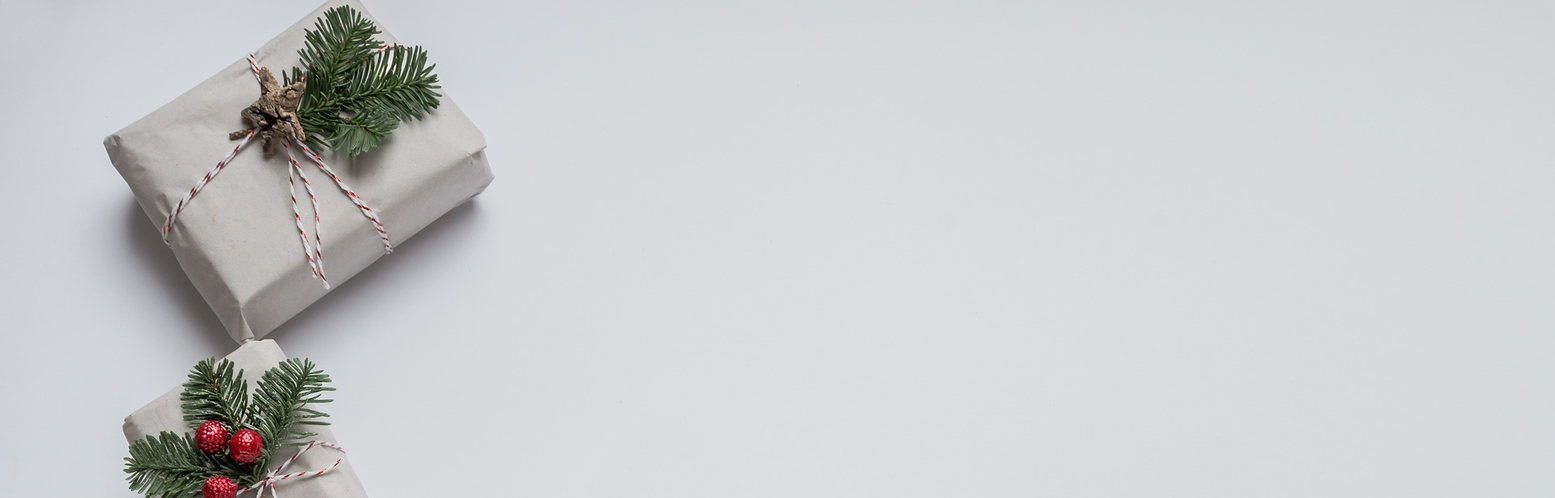
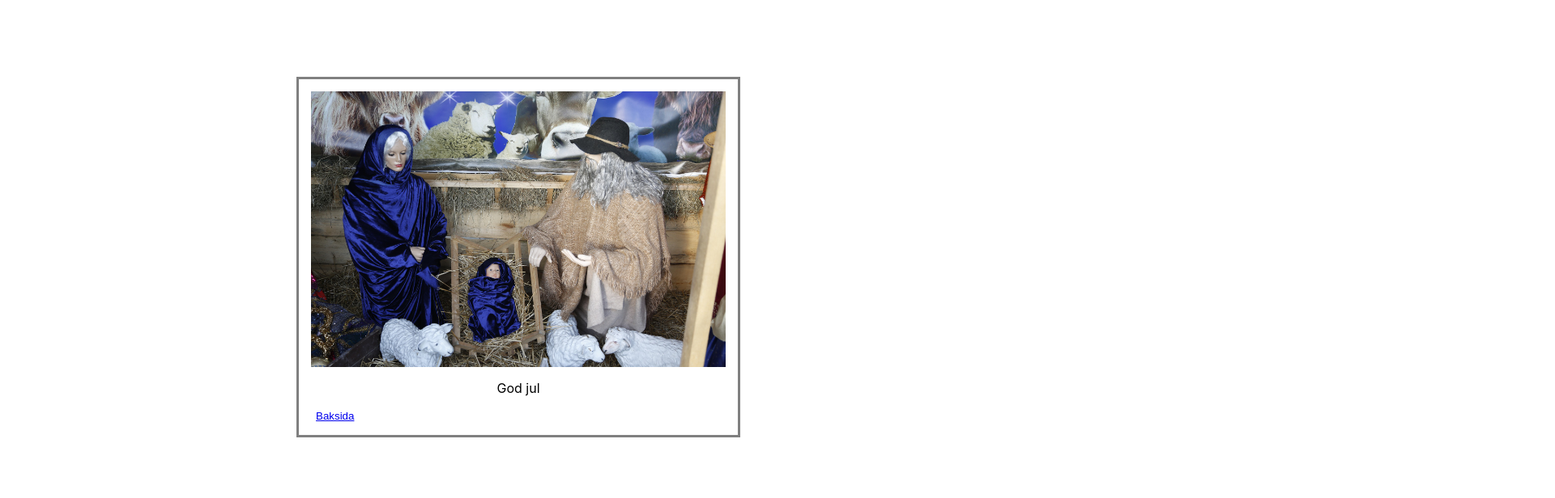
Before and after one commit to CeciliaMichele/Christmascard2022, a React (Create React App) app: page / in a window 1280 px wide. Shown: the top 616 px of the page at 81% size, 1920 px wide, since content can reach past the window. Built offline with nearby package versions, Linux system fonts and the light colour scheme.

Commit message:
added styling and globalstyling file

```diff
--- a/package.json
+++ b/package.json
@@ -36,6 +36,7 @@
   },
   "devDependencies": {
     "eslint-plugin-flowtype": "^8.0.3",
+    "file-loader": "^6.2.0",
     "react-scripts": "5.0.1"
   }
 }
--- a/src/App.js
+++ b/src/App.js
@@ -3,15 +3,13 @@ import React from 'react'
 import { BrowserRouter, Route, Routes } from 'react-router-dom';
 import { Front } from 'components/Front';
 import { Back } from 'components/Back';
-import { Header } from 'components/Header';
 // import styled from 'styled-components'
 
 export const App = () => {
   return (
     <BrowserRouter>
       <Routes>
-        <Route path="/" element={<Header />} />
-        <Route path="/front" element={<Front />} />
+        <Route path="/" element={<Front />} />
         <Route path="/back" element={<Back />} />
       </Routes>
     </BrowserRouter>
--- a/src/components/Back.js
+++ b/src/components/Back.js
@@ -1,15 +1,41 @@
 /* eslint-disable linebreak-style */
 import React from 'react'
 import { Link } from 'react-router-dom'
+import styled from 'styled-components'
+import { Wrapper } from 'components/GlobalStyling'
 
 export const Back = () => {
   return (
-    <div>
-      <button type="button">
-        <Link to="/front">Gå till framsidan</Link>
-      </button>
-    </div>
+    <Wrapper>
+      <Container>
+        <p>god jul</p>
+        <button type="button">
+          <Link to="/">Framsida</Link>
+        </button>
+      </Container>
+    </Wrapper>
   )
 }
 
+const Container = styled.div`
+width: 40%;
+height: auto;
+border: solid gray;
+display: flex;
+justify-content: center;
+flex-direction: column;
+text-align: center;
+margin: 15px;
+padding: 15px;
+
+button {
+text-align: center;
+display: flex;
+justify-content: center;
+width: 50%;
+border: none;
+background-color: transparent;
+}
+`
+
 export default Link
--- a/src/components/Front.js
+++ b/src/components/Front.js
@@ -2,17 +2,20 @@
 import React from 'react'
 import { Link } from 'react-router-dom'
 import styled from 'styled-components'
+import bajs from '../images/bajs.jpg'
+import { Wrapper } from './GlobalStyling'
 
 export const Front = () => {
   return (
-    <>
+    <Wrapper>
       <Container>
-        <h1>god jul</h1>
+        <ProfileImage src={bajs} alt="Picture of Cecilia" />
+        <p>God jul</p>
+        <button type="button">
+          <Link to="/back">Baksida</Link>
+        </button>
       </Container>
-      <button type="button">
-        <Link to="/back">Gå till baksidan</Link>
-      </button>
-    </>
+    </Wrapper>
   )
 }
 
@@ -20,6 +23,25 @@ const Container = styled.div`
 width: 40%;
 height: auto;
 border: solid gray;
+display: flex;
+justify-content: center;
+flex-direction: column;
+text-align: center;
+margin: 15px;
+padding: 15px;
+position: absolute;
+top: 10%;
+
+button {
+display: flex;
+justify-content: left;
+width: 50%;
+border: none;
+background-color: transparent;
+}
+`
+const ProfileImage = styled.img`
+width:100%;
 `
 
 export default Link
--- /dev/null
+++ b/src/components/GlobalStyling.js
@@ -0,0 +1,7 @@
+/* eslint-disable linebreak-style */
+import styled from 'styled-components'
+
+export const Wrapper = styled.div`
+display: flex;
+justify-content: center;
+`
--- a/src/components/Header.js
+++ /dev/null
@@ -1,18 +0,0 @@
-/* eslint-disable linebreak-style */
-import React from 'react'
-import background from 'images/background.jpg'
-import styled from 'styled-components'
-
-export const Header = () => {
-  return (
-    <div>
-      <Background>
-        <img src={background} alt="" />
-      </Background>
-    </div>
-  )
-}
-
-const Background = styled.div`
-background-image: 40%;
-`
```
Also changed, not shown: src/images/bajs.jpg (added), 1 other file (tests, documents, lock files or other folders).
